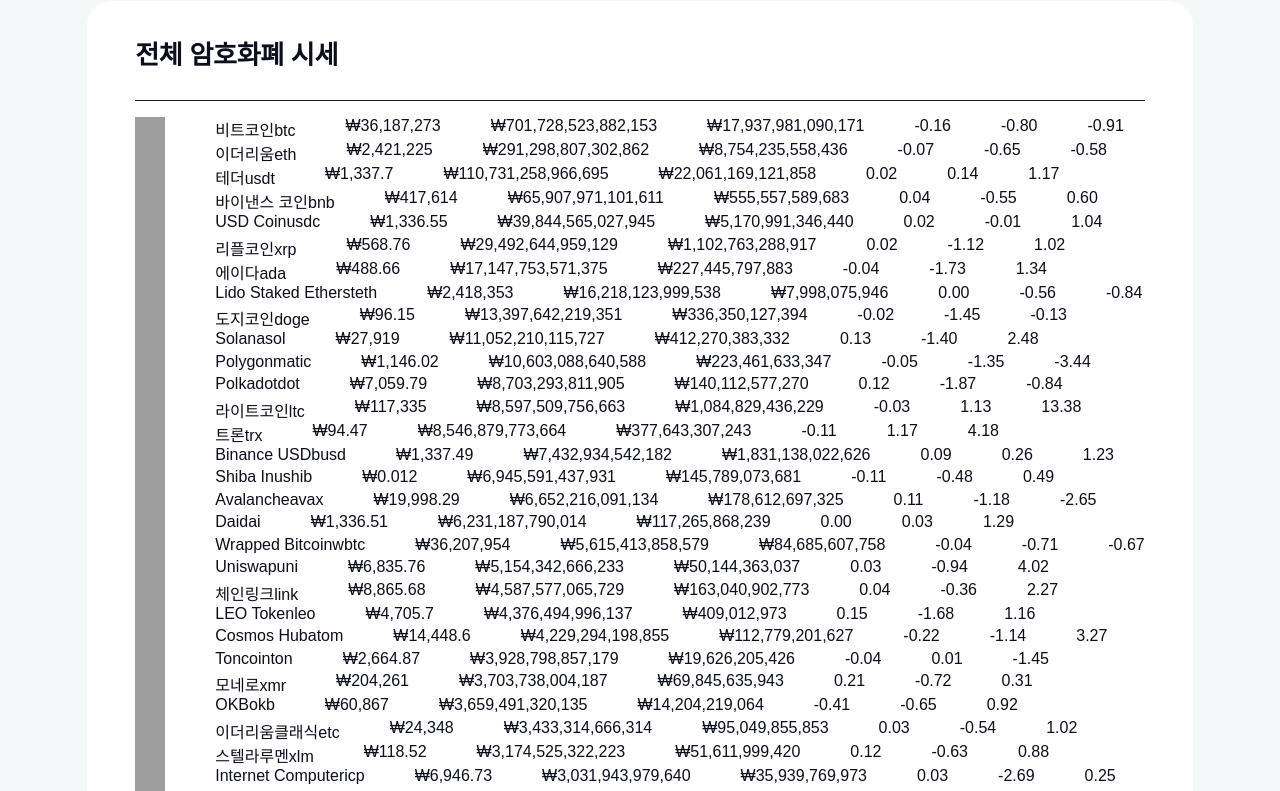
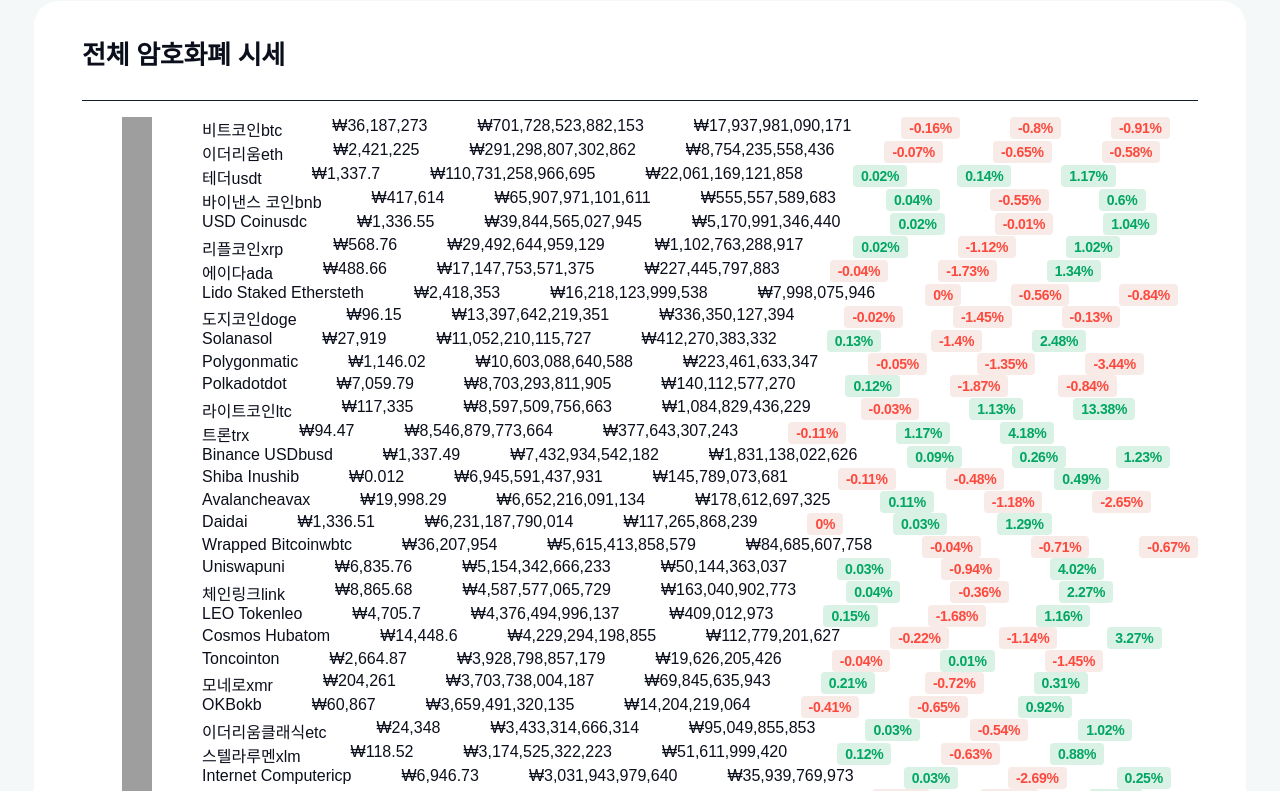
Before and after one commit to Jer1s/0-crypto-meter-team-leaders, a React (Vite) app: page / in a window 1280 px wide. Shown: the part 789-1580 px from the top of the page. Built offline with nearby package versions, Linux system fonts and the light colour scheme; grey boxes are pictures that could not be loaded; a web font is replaced by a local one.

Commit message:
feat: 변동폭 컴포넌트 생성

```diff
--- a/src/components/CryptoMarketCap/CryptoMarketCapList.jsx
+++ b/src/components/CryptoMarketCap/CryptoMarketCapList.jsx
@@ -2,6 +2,7 @@
 import { css } from '@emotion/react';
 import useFormattedPrice from 'hooks/useFormattedPrice';
 import PropTypes from 'prop-types';
+import PriceChangeChip from './PriceChangeChip';
 
 const containerStyle = css`
   display: flex;
@@ -12,13 +13,13 @@
   const formatPrice = useFormattedPrice(true);
 
   return (
-    <>
+    <ul>
       {cryptoList.map((item) => {
         const currentPrice = formatPrice(item.currentPrice);
         const marketCap = formatPrice(item.marketCap);
         const totalVolume = formatPrice(item.totalVolume);
         return (
-          <div key={item.id} css={containerStyle}>
+          <li key={item.id} css={containerStyle}>
             <img src={item.image} alt={`${item.id} Symbol`} width="30" />
             <div>
               {item.name}
@@ -33,19 +34,13 @@
             <div>
               {totalVolume}
             </div>
-            <div>
-              {item.pc1h}
-            </div>
-            <div>
-              {item.pc24h}
-            </div>
-            <div>
-              {item.pc7d}
-            </div>
-          </div>
+            <PriceChangeChip priceChange={item.pc1h} />
+            <PriceChangeChip priceChange={item.pc24h} />
+            <PriceChangeChip priceChange={item.pc7d} />
+          </li>
         );
       })}
-    </>
+    </ul>
   );
 };
 
--- /dev/null
+++ b/src/components/CryptoMarketCap/PriceChangeChip.jsx
@@ -0,0 +1,41 @@
+/** @jsxImportSource @emotion/react */
+import { css } from '@emotion/react';
+import PropTypes from 'prop-types';
+
+const containerStyle = css`
+  display: flex;
+  justify-content: center;
+  align-items: center;
+  margin: 0;
+  border-radius: 0.4rem;
+  padding: 0.2rem 0.8rem;
+  height: 2.2rem;
+  font-size: 1.4rem;
+  letter-spacing: -0.3px;
+  text-align: center;
+  font-weight: 600;
+  color: var(--primary);
+  background-color: var(--primary-light);
+`;
+
+const redStyle = css`
+  color: var(--primary-red);
+  background-color: var(--primary-red-light);
+`;
+
+const PriceChangeChip = ({ priceChange }) => {
+  const isSkyrocketed = (priceChange > 0);
+
+  return (
+    <p css={[containerStyle, !isSkyrocketed && redStyle]}>
+      {priceChange}
+      %
+    </p>
+  );
+};
+
+PriceChangeChip.propTypes = {
+  priceChange: PropTypes.number.isRequired,
+};
+
+export default PriceChangeChip;
--- a/src/components/GlobalStyle.jsx
+++ b/src/components/GlobalStyle.jsx
@@ -3,7 +3,9 @@
 const style = css`
   :root {
     --primary: #00A661;
+    --primary-light: #DAF1E5;
     --primary-red: #FD493D;
+    --primary-red-light: #F8EAE7;
     --primary-blue: #4C32ED;
     --black: #0B0E1B;
     --gray1: #161C2F;
@@ -17,7 +19,6 @@
     --gray9: #F5F8F9;
     --white: #FFFFFF;
     --background: #F5F8F9;
-    --active-button-background: #DAF1E5;
   }
 
   * {
--- a/src/components/Gnb/SearchHistoryButton.jsx
+++ b/src/components/Gnb/SearchHistoryButton.jsx
@@ -10,7 +10,7 @@
 `;
 
 const activeButtonStyle = css`
-  background-color: var(--active-button-background);
+  background-color: var(--primary-light);
   color: var(--primary);
   border-color: var(--primary);
 `;
--- a/src/utils/parseMarketCapData.jsx
+++ b/src/utils/parseMarketCapData.jsx
@@ -21,9 +21,9 @@
       currentPrice,
       marketCap,
       totalVolume,
-      pc1h: pc1h.toFixed(2),
-      pc24h: pc24h.toFixed(2),
-      pc7d: pc7d.toFixed(2),
+      pc1h: Number(pc1h.toFixed(2)),
+      pc24h: Number(pc24h.toFixed(2)),
+      pc7d: Number(pc7d.toFixed(2)),
     };
   });
 
```
